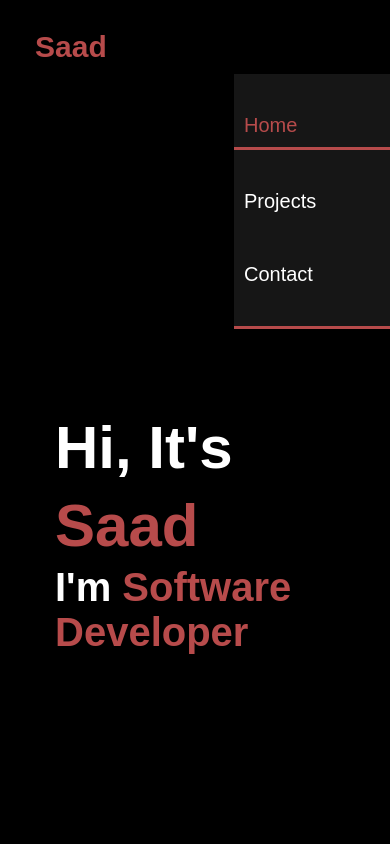
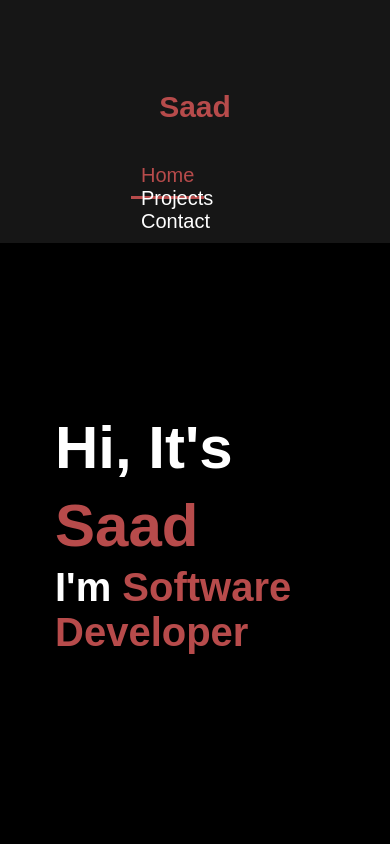
Before and after one commit to Saad05-dev/Portfolio-Website, a plain HTML site: page index.html in a window 390 px wide. Shown: the top 844 px of the page. Drawn offline with Linux system fonts and the light colour scheme.

Commit message:
Personnal website portfolio

```diff
--- a/index.html
+++ b/index.html
@@ -12,12 +12,14 @@
         <!-- Start of header-->
         <header>
 
-            <a href="#" class="logo">Saad</a>
+            <nav id="navbar">
+                <a href="#" class="logo">Saad</a>
 
-            <nav>
-                <a href="#welcome-section" class="active">Home</a>
-                <a href="#projects">Projects</a>
-                <a href="#profile-links">Contact</a>
+                <nav>
+                    <a href="#welcome-section" class="active">Home</a>
+                    <a href="#projects">Projects</a>
+                    <a href="#profile-links">Contact</a>
+                </nav>
             </nav>
         </header>
 
--- a/styles.css
+++ b/styles.css
@@ -22,12 +22,12 @@ body{
 
 /* Start of header */
 header{
-    margin-top: 20px;
     position: fixed;
     top: 0;
     left: 0;
     width: 100%;
     padding: 1rem 9%;
+    background-color: #161616;
     display: flex;
     justify-content: space-between;
     align-items: center;
@@ -60,22 +60,34 @@ nav a.active{
 }
 
 @media(max-width:995px){
-    nav{
-        position: absolute;
-        top: 100%;
+    header{
+        margin-bottom: 50px;
+        display: flex;
+        justify-content: center;
+        flex-direction: column;
+        align-items: center;
+        padding-top: 50px;
+        top: 0;
+    }
+    #navbar{
+        top: 0;
         right: 0;
         width: 40%;
-        border-bottom: 3px solid #b74b4b;
         padding: 1rem solid;
         background-color: #161616;
         border-top: 0.1rem solid rgba(0,0,0,0,1);
+        display: flex;
+        justify-content: center;
+        flex-direction: column;
+        align-items: center;
     }
     nav.active{
-        display: block;
+        display: flex;
+        justify-content: center;
+        align-items: center;
     }
 
     nav a {
-        display: block;
         font-size: 2rem;
         margin: 3rem 0;
     }
@@ -146,6 +158,33 @@ span{
     height: 100%;
     right: -8;
     animation: curssor 0.6 infinite;
+}
+
+@media (max-width:1000px){
+    .welcome-section{
+        gap: 4rem;
+    }
+}
+
+@media(max-width: 995px){
+    .welcome-section{
+        flex-direction: column;
+        margin: 5rem 4rem;
+    }
+    .welcome-section.home-content h3{
+        font-size: 2.5rem;
+    }
+    .home-content h1{
+        font-size: 5rem;
+    }
+    .social-icons a {
+        display: inline-block;
+        font-size: 24px;
+        color: white;
+        margin: 10px;
+        text-decoration: none;
+        text-align: center;
+    }
 }
 
 /* Section two */
@@ -236,32 +275,6 @@ span{
     }
 }
 
-@media (max-width:1000px){
-    .welcome-section{
-        gap: 4rem;
-    }
-}
-
-@media(max-width: 995px){
-    .welcome-section{
-        flex-direction: column;
-        margin: 5rem 4rem;
-    }
-    .welcome-section.home-content h3{
-        font-size: 2.5rem;
-    }
-    .home-content h1{
-        font-size: 5rem;
-    }
-    .social-icons a {
-        display: inline-block;
-        font-size: 24px;
-        color: white;
-        margin: 10px;
-        text-decoration: none;
-        text-align: center;
-    }
-}
 
 /* End of Sections */
 
```
